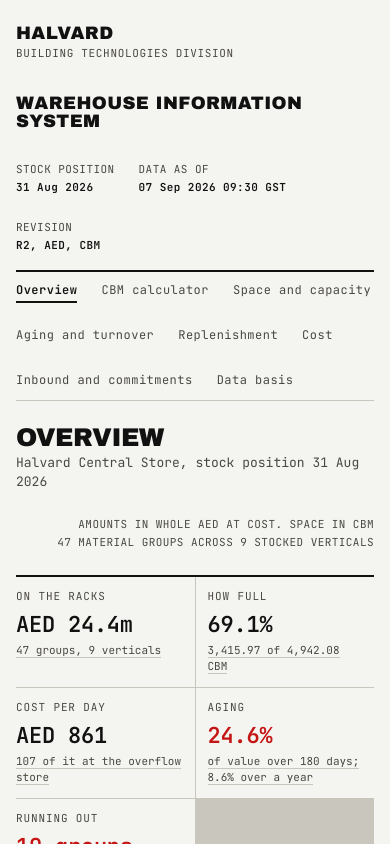
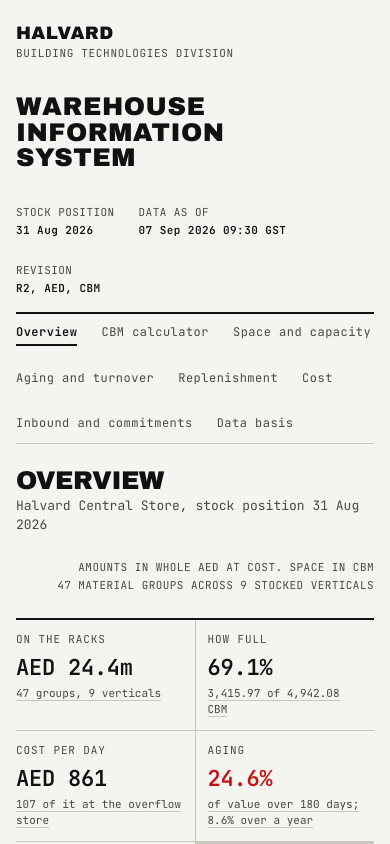
Before and after one commit to CmdShiftExecute/kinetics-wms-demo, a React (Vite) app: page / in a window 390 px wide. Shown: the top 844 px of the page. Built offline with nearby package versions, Linux system fonts and the light colour scheme.

Commit message:
Masthead: the system title is set at the page-title size on the wordmark baseline, the stamp folds to two rows so the title keeps one line

```diff
--- a/scripts/interactions.ts
+++ b/scripts/interactions.ts
@@ -127,8 +127,8 @@
   for (const w of [1440, 1024, 390]) {
     await page.setViewportSize({ width: w, height: 900 });
     await page.waitForTimeout(200);
-    const sizes = await page.evaluate(() => [getComputedStyle(document.querySelector('.wordmark')!).fontSize, getComputedStyle(document.querySelector('.mast-system')!).fontSize]);
-    check(sizes[0] === sizes[1], `Masthead wordmark and system title share one size at ${w}px (${sizes[0]})`);
+    const sizes = await page.evaluate(() => [getComputedStyle(document.querySelector('.mast-system')!).fontSize, getComputedStyle(document.querySelector('h1.page-title')!).fontSize]);
+    check(sizes[0] === sizes[1], `Masthead system title is set at the page-title size at ${w}px (${sizes[0]})`);
   }
   await page.setViewportSize({ width: 1440, height: 900 });
 
--- a/src/styles/index.css
+++ b/src/styles/index.css
@@ -124,6 +124,8 @@
   display: flex;
   justify-content: space-between;
   align-items: flex-end;
+  /* the three-cell stamp folds into two short rows on the right so the system title keeps one line */
+  --stamp-flex: 0 1 300px;
   gap: var(--s-2xl);
   flex-wrap: wrap;
 }
@@ -144,15 +146,18 @@
   color: var(--ink-2);
 }
 /* the system name carries the same weight as the wordmark, centred between the brand and the stamp */
+/* the system title is set at the page-title size, as the MIS masthead is, so the product name leads; the wordmark keeps its own size */
 .mast-system {
-  font-size: var(--mast-size, 28px);
+  font-size: clamp(1.6rem, 3vw, 2.4rem);
   letter-spacing: 0.02em;
   margin: 0;
-  flex: 1 1 auto;
+  flex: 1 1 0;
+  min-width: 0;
+  white-space: nowrap;
   text-align: center;
   max-width: none;
-  align-self: flex-start;
-  padding-top: 0;
+  align-self: flex-end;
+  padding: 0 var(--s-2xl) 2px;
 }
 /* below 1100px the brand and the system title share one row at one size, and the stamp takes the second row */
 @media (max-width: 1100px) {
@@ -161,9 +166,11 @@
   }
   .mast-system {
     flex: 1 1 auto;
+    white-space: normal;
     text-align: left;
     padding-left: var(--s-xl);
     border-left: 1px solid var(--rule);
+    align-self: center;
   }
   .mast-row .stamp {
     flex-basis: 100%;
@@ -191,6 +198,7 @@
 }
 .stamp {
   display: flex;
+  flex: var(--stamp-flex, 0 1 auto);
   gap: var(--s-xl);
   margin: 0;
   font-size: 11px;
```
